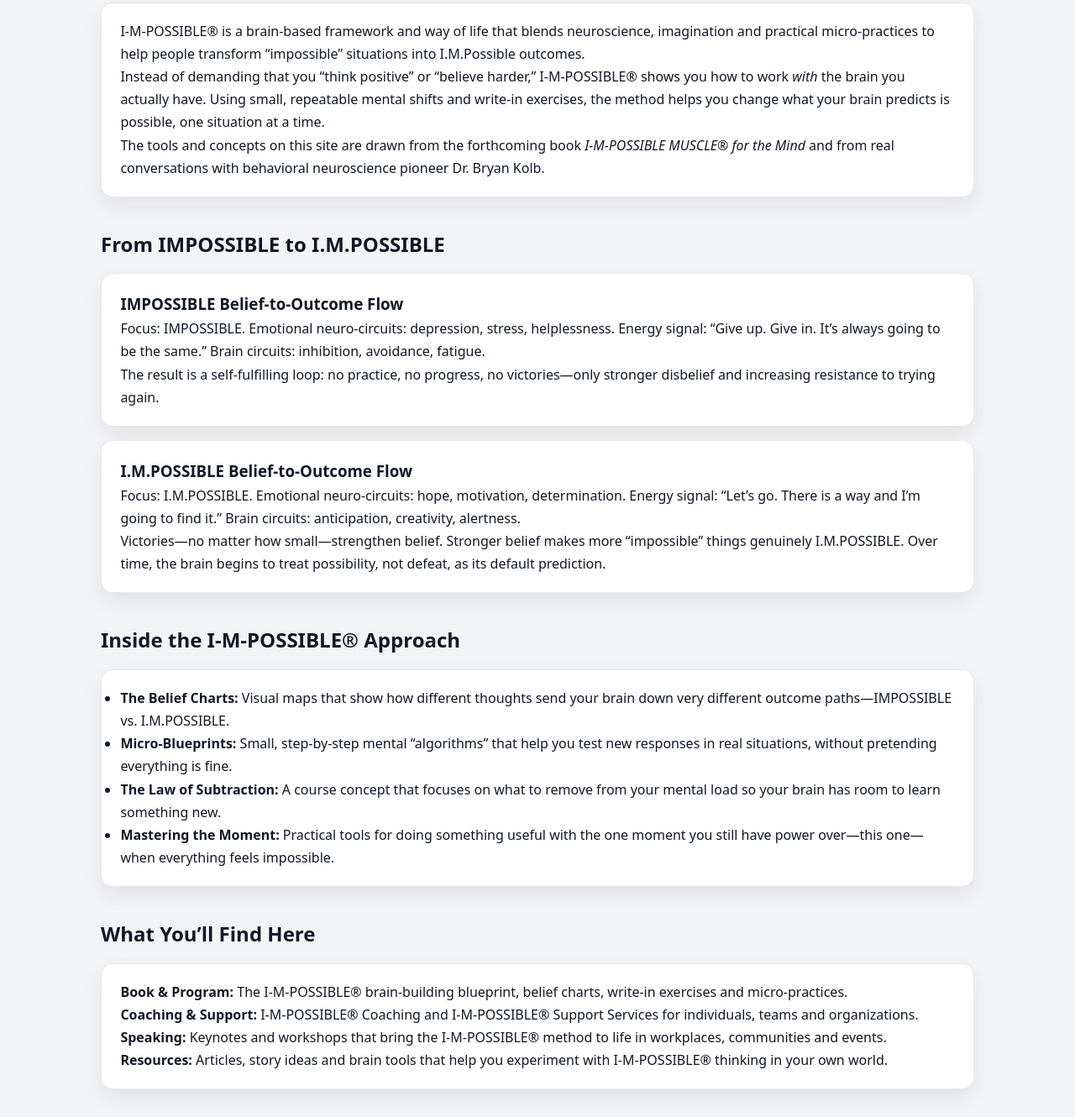
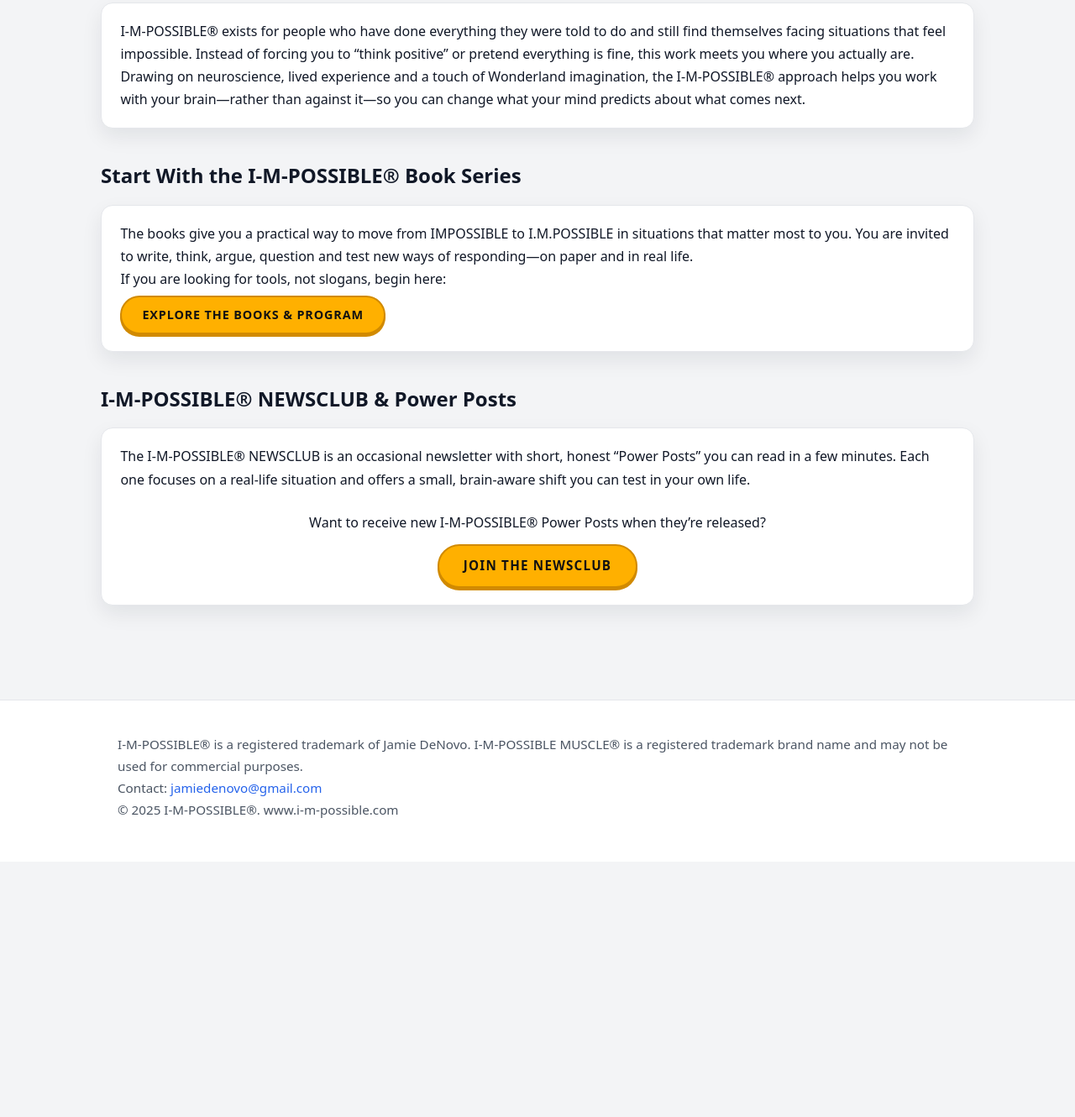
Before and after one commit to jldn-ops/I-M-POSSIBLE, a plain HTML site: page index.html in a window 1280 px wide. Shown: the part 193-1523 px from the top of the page at 84% size. After the commit the page ends 1219 px from the top, so only its background shows below. Drawn offline with Linux system fonts and the light colour scheme.

Commit message:
Revise title, meta description, and content sections
Updated the title and meta description for clarity. Modified navigation links and section headings to better reflect content. Added a newsletter section for user engagement.

```diff
--- a/index.html
+++ b/index.html
@@ -2,10 +2,10 @@
 <html lang="en">
 <head>
   <meta charset="utf-8">
-  <title>I-M-POSSIBLE® – Home</title>
+  <title>Welcome to I-M-POSSIBLE®</title>
   <meta name="viewport" content="width=device-width, initial-scale=1">
   <meta name="description"
-        content="I-M-POSSIBLE® – a brain-based framework and way of life that turns impossible situations into I.M.Possible outcomes.">
+        content="I-M-POSSIBLE® is a brain-based, imagination-powered approach for people facing situations that feel impossible.">
   <link rel="stylesheet" href="assets/style.css">
 </head>
 <body>
@@ -19,9 +19,10 @@
     <nav class="menu">
       <a href="index.html">Home</a>
       <a href="about.html">About Jamie</a>
-      <a href="book-program.html">Book &amp; Program</a>
+      <a href="book-program.html">Books &amp; Program</a>
+      <a href="newsletter.html">I-M-POSSIBLE POWER POSTS</a>
       <a href="coaching.html">Coaching / Consulting</a>
-      <a href="speaking.html">Speaking</a>
+      <a href="speaking.html">Speaking &amp; Workshops</a>
       <a href="resources.html">Resources</a>
       <a href="support.html">Support Services</a>
     </nav>
@@ -30,103 +31,54 @@
 
 <main class="main container">
 
-  <!-- HERO / INTRO -->
   <section class="section">
-    <h1>What is I-M-POSSIBLE®?</h1>
+    <h1>Welcome to I-M-POSSIBLE®</h1>
     <div class="card">
       <p>
-        I-M-POSSIBLE® is a brain-based framework and way of life that blends neuroscience, imagination and
-        practical micro-practices to help people transform “impossible” situations into I.M.Possible outcomes.
+        I-M-POSSIBLE® exists for people who have done everything they were told to do and still find themselves
+        facing situations that feel impossible. Instead of forcing you to “think positive” or pretend everything
+        is fine, this work meets you where you actually are.
       </p>
       <p>
-        Instead of demanding that you “think positive” or “believe harder,” I-M-POSSIBLE® shows you how to
-        work <em>with</em> the brain you actually have. Using small, repeatable mental shifts and write-in
-        exercises, the method helps you change what your brain predicts is possible, one situation at a time.
-      </p>
-      <p>
-        The tools and concepts on this site are drawn from the forthcoming book
-        <em>I-M-POSSIBLE MUSCLE® for the Mind</em> and from real conversations with behavioral neuroscience
-        pioneer Dr. Bryan Kolb.
+        Drawing on neuroscience, lived experience and a touch of Wonderland imagination, the I-M-POSSIBLE®
+        approach helps you work with your brain—rather than against it—so you can change what your mind predicts
+        about what comes next.
       </p>
     </div>
   </section>
 
-  <!-- BELIEF FLOW SECTION -->
   <section class="section">
-    <h2>From IMPOSSIBLE to I.M.POSSIBLE</h2>
+    <h2>Start With the I-M-POSSIBLE® Book Series</h2>
     <div class="card">
-      <h3>IMPOSSIBLE Belief-to-Outcome Flow</h3>
       <p>
-        Focus: IMPOSSIBLE. Emotional neuro-circuits: depression, stress, helplessness.
-        Energy signal: “Give up. Give in. It’s always going to be the same.”
-        Brain circuits: inhibition, avoidance, fatigue.
+        The books give you a practical way to move from IMPOSSIBLE to I.M.POSSIBLE in situations that matter
+        most to you. You are invited to write, think, argue, question and test new ways of responding—on paper
+        and in real life.
       </p>
       <p>
-        The result is a self-fulfilling loop: no practice, no progress, no victories—only stronger disbelief
-        and increasing resistance to trying again.
-      </p>
-    </div>
-    <div class="card">
-      <h3>I.M.POSSIBLE Belief-to-Outcome Flow</h3>
-      <p>
-        Focus: I.M.POSSIBLE. Emotional neuro-circuits: hope, motivation, determination.
-        Energy signal: “Let’s go. There is a way and I’m going to find it.”
-        Brain circuits: anticipation, creativity, alertness.
+        If you are looking for tools, not slogans, begin here:
       </p>
       <p>
-        Victories—no matter how small—strengthen belief. Stronger belief makes more “impossible” things
-        genuinely I.M.POSSIBLE. Over time, the brain begins to treat possibility, not defeat, as its
-        default prediction.
+        <a class="button" href="book-program.html">Explore the Books &amp; Program</a>
       </p>
     </div>
   </section>
 
-  <!-- QUICK BOOK / PROGRAM TIDBITS -->
   <section class="section">
-    <h2>Inside the I-M-POSSIBLE® Approach</h2>
+    <h2>I-M-POSSIBLE® NEWSCLUB &amp; Power Posts</h2>
     <div class="card">
-      <ul>
-        <li><strong>The Belief Charts:</strong> Visual maps that show how different thoughts send your brain
-            down very different outcome paths—IMPOSSIBLE vs. I.M.POSSIBLE.</li>
-        <li><strong>Micro-Blueprints:</strong> Small, step-by-step mental “algorithms” that help you test
-            new responses in real situations, without pretending everything is fine.</li>
-        <li><strong>The Law of Subtraction:</strong> A course concept that focuses on what to remove from
-            your mental load so your brain has room to learn something new.</li>
-        <li><strong>Mastering the Moment:</strong> Practical tools for doing something useful with the one
-            moment you still have power over—this one—when everything feels impossible.</li>
-      </ul>
-    </div>
-  </section>
-
-  <!-- WHAT YOU'LL FIND -->
-  <section class="section">
-    <h2>What You’ll Find Here</h2>
-    <div class="card">
-      <p><strong>Book &amp; Program:</strong> The I-M-POSSIBLE® brain-building blueprint, belief charts, write-in
-         exercises and micro-practices.</p>
-      <p><strong>Coaching &amp; Support:</strong> I-M-POSSIBLE® Coaching and I-M-POSSIBLE® Support Services for
-         individuals, teams and organizations.</p>
-      <p><strong>Speaking:</strong> Keynotes and workshops that bring the I-M-POSSIBLE® method to life in
-         workplaces, communities and events.</p>
-      <p><strong>Resources:</strong> Articles, story ideas and brain tools that help you experiment with
-         I-M-POSSIBLE® thinking in your own world.</p>
-    </div>
-  </section>
-
-  <!-- INTERVIEW + NEWSCLUB -->
-  <section class="section">
-    <h2>From the Interview Files</h2>
-    <div class="card">
-      <p><strong>JAMIE:</strong> If I make the challenge, “You can change your life starting in the next moment,” it’s not just words? You really can?</p>
-      <p><strong>DR. KOLB:</strong> Yes, you really can…</p>
-    </div>
-
-    <div class="newsclub-section">
-      <p><strong>Stay connected with new I-M-POSSIBLE® tools, stories and brain-change insights.</strong></p>
-      <a class="newsclub-button"
-         href="mailto:jamiedenovo@gmail.com?subject=I-M-POSSIBLE%C2%AE%20NEWSCLUB%20Signup&amp;body=Please%20add%20me%20to%20the%20I-M-POSSIBLE%C2%AE%20NEWSCLUB.">
-        JOIN OUR I-M-POSSIBLE® NEWSCLUB
-      </a>
+      <p>
+        The I-M-POSSIBLE® NEWSCLUB is an occasional newsletter with short, honest “Power Posts” you can read in
+        a few minutes. Each one focuses on a real-life situation and offers a small, brain-aware shift you can
+        test in your own life.
+      </p>
+      <div class="newsclub-section">
+        <p>Want to receive new I-M-POSSIBLE® Power Posts when they’re released?</p>
+        <a class="newsclub-button"
+           href="mailto:jamiedenovo@gmail.com?subject=I-M-POSSIBLE%20NEWSCLUB&body=Please%20add%20me%20to%20the%20I-M-POSSIBLE%20NEWSCLUB%20mailing%20list.">
+          Join the NEWSCLUB
+        </a>
+      </div>
     </div>
   </section>
 
```
